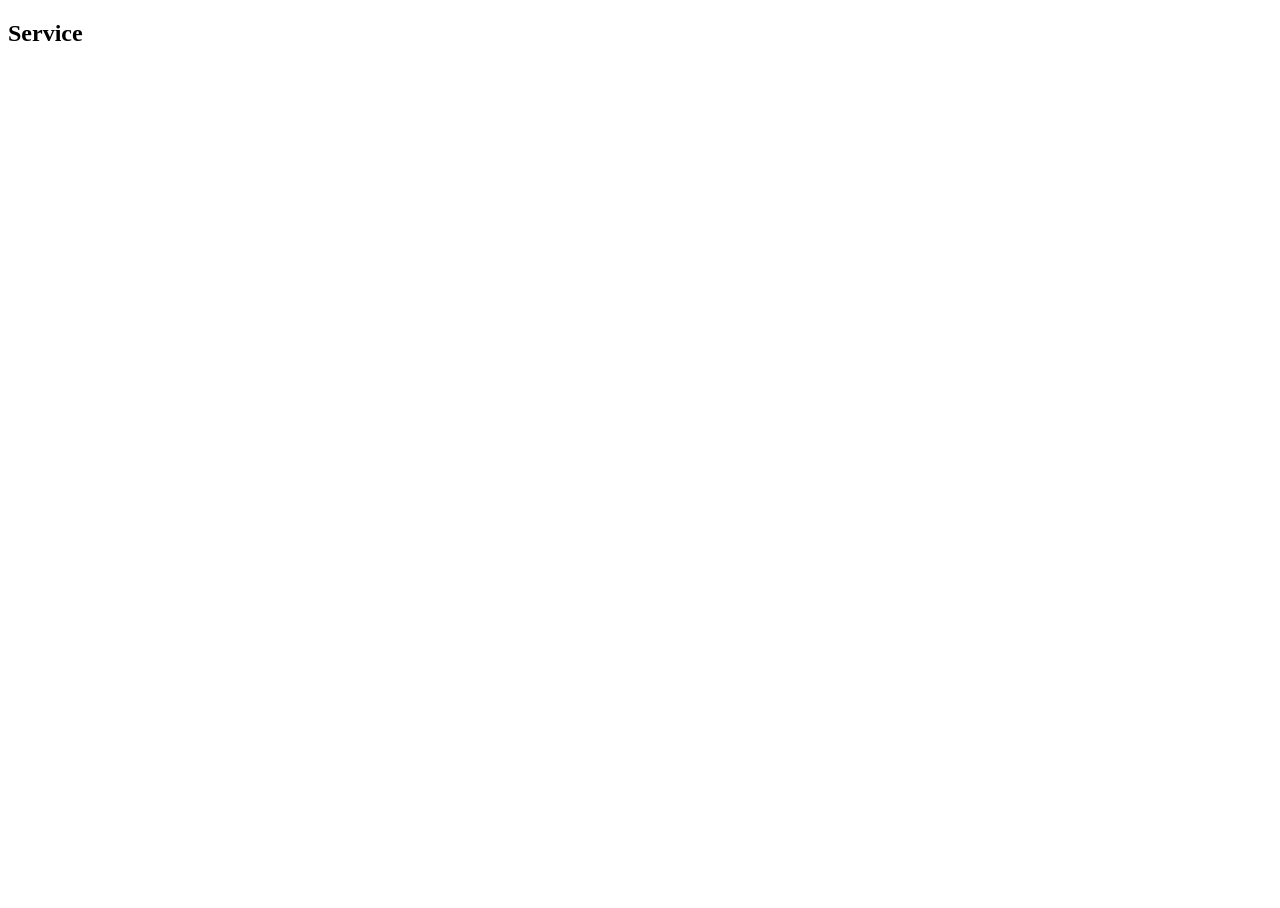
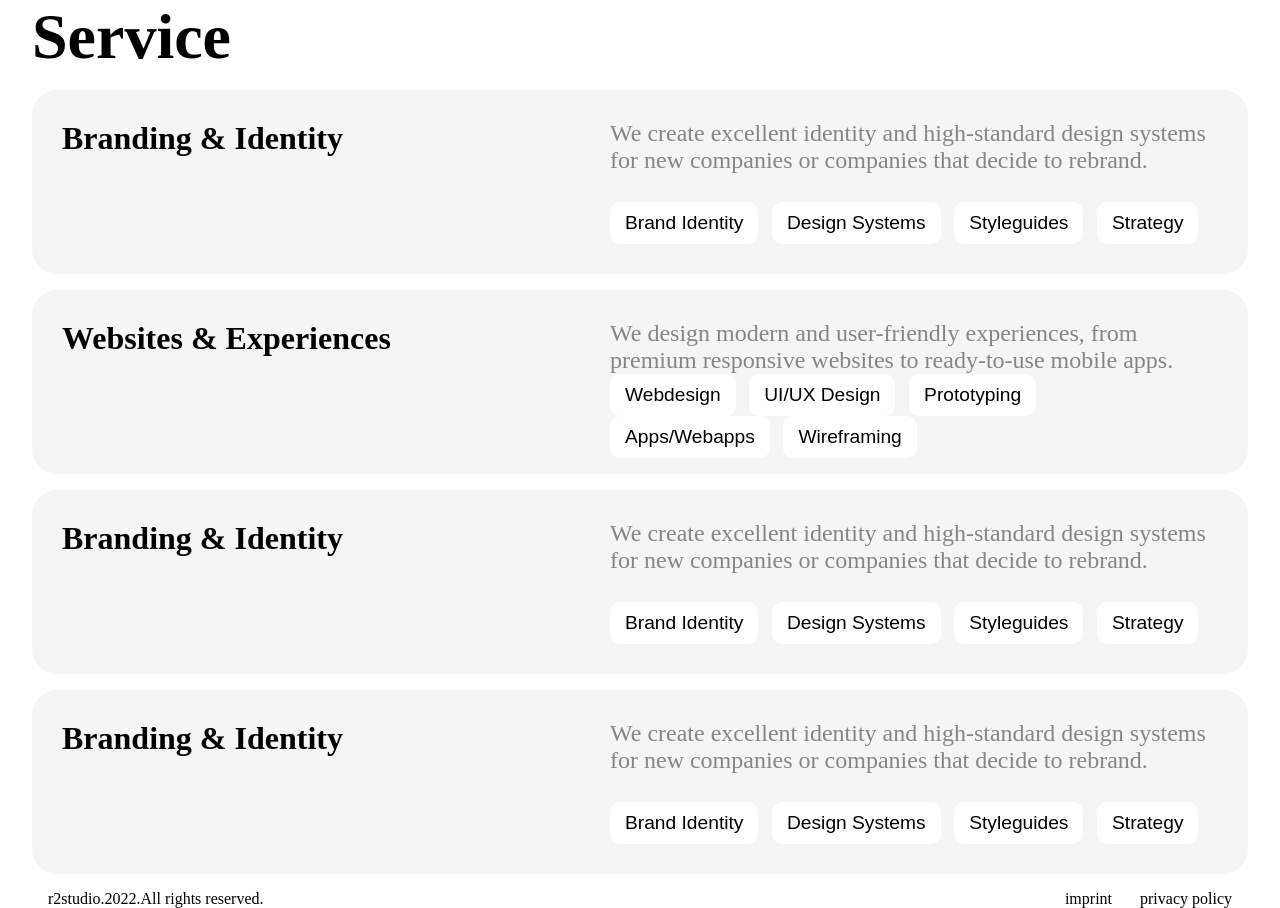
Before and after one commit to TimurKbv/uebungs-page, a plain HTML site: page index.html in a window 1280 px wide. Before the commit the page ends 800 px from the top, so only its background shows below. Drawn offline with Linux system fonts and the light colour scheme; a web font is replaced by a local one.

Commit message:
Section und Footer erstellt

```diff
--- a/css/style.css
+++ b/css/style.css
@@ -0,0 +1,93 @@
+* {
+    margin: 0;
+    padding: 0;
+    box-sizing: border-box;
+}
+
+body {
+    font-family: "NHaasGroteskDSPro-55Rg";
+}
+
+
+
+
+/* ----------Service Section */
+
+.service-container {
+    width: 95vw;
+    margin: 0 auto;
+    display: flex;
+    flex-direction: column;
+    gap: 1em;
+}
+
+.service-container h2 {
+    font-size: 4em;
+}
+
+.block-container {
+    width: 100%;
+    height: 23vh;
+    background-color: #F5F5F5;
+    border-radius: 25px;
+
+    display: flex;
+    justify-content: space-between;
+}
+.block-container h3 {
+    font-size: 2em;
+}
+
+.block-container > div {
+    margin: 30px;
+}
+
+.second-block {
+    width: 50%;
+
+    display: flex;
+    flex-direction: column;
+    justify-content: space-between;
+    margin: 25px;
+}
+
+.second-block span {
+    color: #858585;
+    font-size: 1.5em;
+}
+
+.second-block button {
+    padding: 10px 15px;
+    margin-right: 0.5em;
+    background-color: #FFFFFF;
+    color: black;
+
+    border-radius: 10px;
+    border: none;
+    font-size: 1.2em;
+}
+
+
+
+/* -----------------FOOTER----------------- */
+
+footer {
+    width: 100vw;
+    height: 2vh;
+    margin-top: 1em;
+
+    display: flex;
+    justify-content: space-between;
+}
+
+footer > div:first-child {
+    margin-left: 3em;
+}
+
+footer > div:last-child {
+    margin-right: 3em;
+}
+
+footer div:nth-child(2) span:first-child {
+    margin-right: 1.5em;
+}
--- a/index.html
+++ b/index.html
@@ -7,31 +7,88 @@
     <meta name="author" content="Team-arbeit">
     <title>r2 Studio</title>
     <link rel="stylesheet" href="css/style.css">
+
+    <link href="//db.onlinewebfonts.com/c/02d8bfeaeb805e69f0b04e0f78697ec3?family=NHaasGroteskDSPro-55Rg" rel="stylesheet" type="text/css"/>
 </head>
 <body>
 
 
-    <h2>Service</h2>
 
-    <div class="service-container">
-        <div>
-            <div></div>
-            <div></div>
+
+    <section class="service-container">
+        <h2>Service</h2>
+
+        <div class="block-container">
+
+            <div class="first-block">
+                <h3>Branding & Identity</h3>
+            </div>
+            <div class="second-block">
+                <span>We create excellent identity and high-standard design systems for new companies or companies that decide to rebrand.</span>
+                <div>
+                    <button>Brand Identity</button>
+                    <button>Design Systems</button>
+                    <button>Styleguides</button>
+                    <button>Strategy</button>
+                </div>
+            </div>
 
         </div>
+        <div class="block-container">
+            <div class="first-block">
+                <h3>Websites & Experiences</h3>
+            </div>
+            <div class="second-block">
+                <span>We design modern and user-friendly experiences, from premium responsive websites to ready-to-use mobile apps.</span>
+                <div>
+                    <button>Webdesign</button>
+                    <button>UI/UX Design</button>
+                    <button>Prototyping</button>
+                    <button>Apps/Webapps</button>
+                    <button>Wireframing</button>
+                </div>
+            </div>
+        </div>
+        <div class="block-container">
+            <div class="first-block">
+                <h3>Branding & Identity</h3>
+            </div>
+            <div class="second-block">
+                <span>We create excellent identity and high-standard design systems for new companies or companies that decide to rebrand.</span>
+                <div>
+                    <button>Brand Identity</button>
+                    <button>Design Systems</button>
+                    <button>Styleguides</button>
+                    <button>Strategy</button>
+                </div>
+            </div>
+        </div>
+        <div class="block-container">
+            <div class="first-block">
+                <h3>Branding & Identity</h3>
+            </div>
+            <div class="second-block">
+                <span>We create excellent identity and high-standard design systems for new companies or companies that decide to rebrand.</span>
+                <div>
+                    <button>Brand Identity</button>
+                    <button>Design Systems</button>
+                    <button>Styleguides</button>
+                    <button>Strategy</button>
+                </div>
+            </div>
+        </div>
+    </section>
+
+
+    <footer>
         <div>
-            <div></div>
-            <div></div>
+            <span>r2studio.2022.All rights reserved.</span>
         </div>
         <div>
-            <div></div>
-            <div></div>
+            <span>imprint</span>
+            <span>privacy policy</span>
         </div>
-        <div>
-            <div></div>
-            <div></div>
-        </div>
-    </div>
+    </footer>
 
 </body>
 </html>
```
Also changed, not shown: 1 other file.
